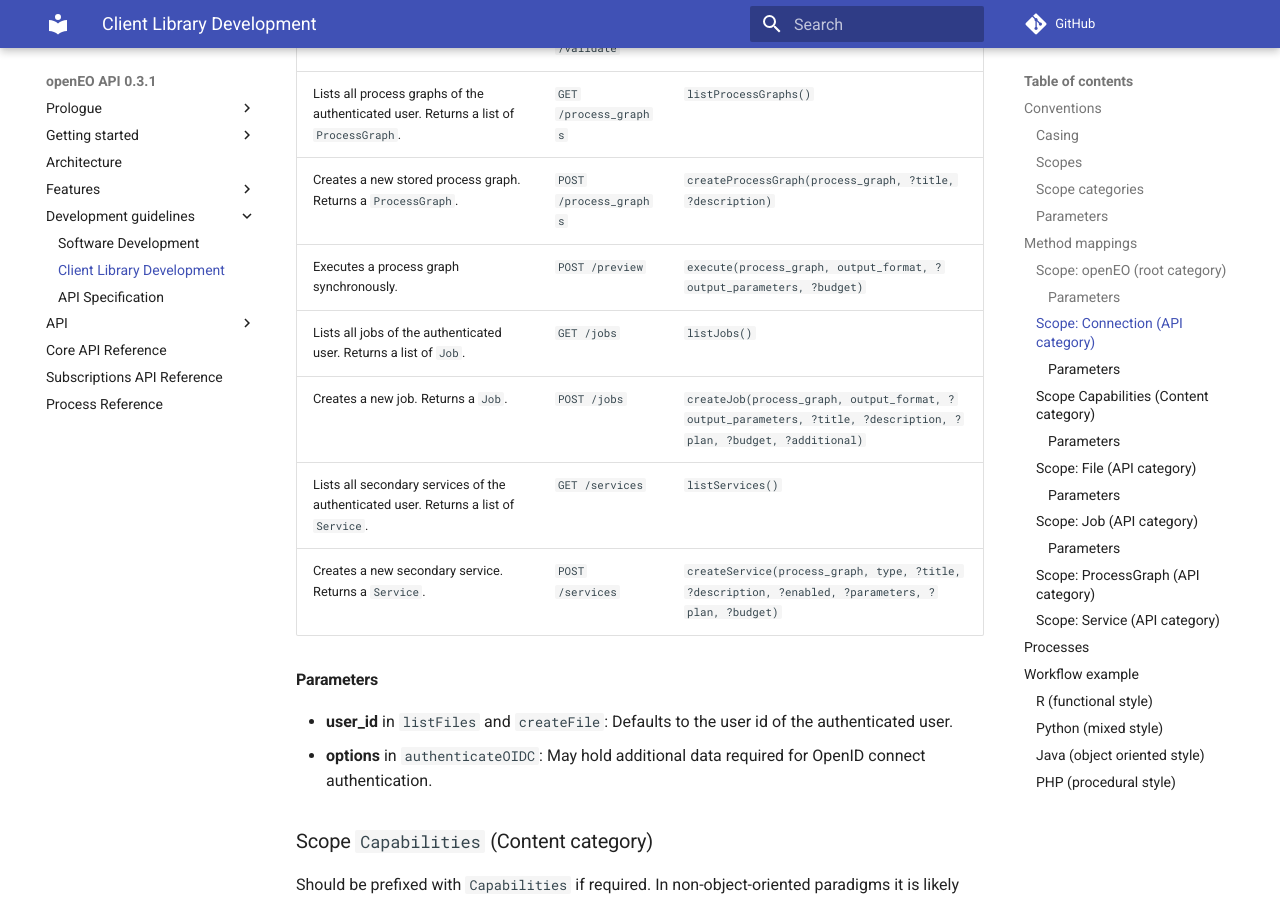
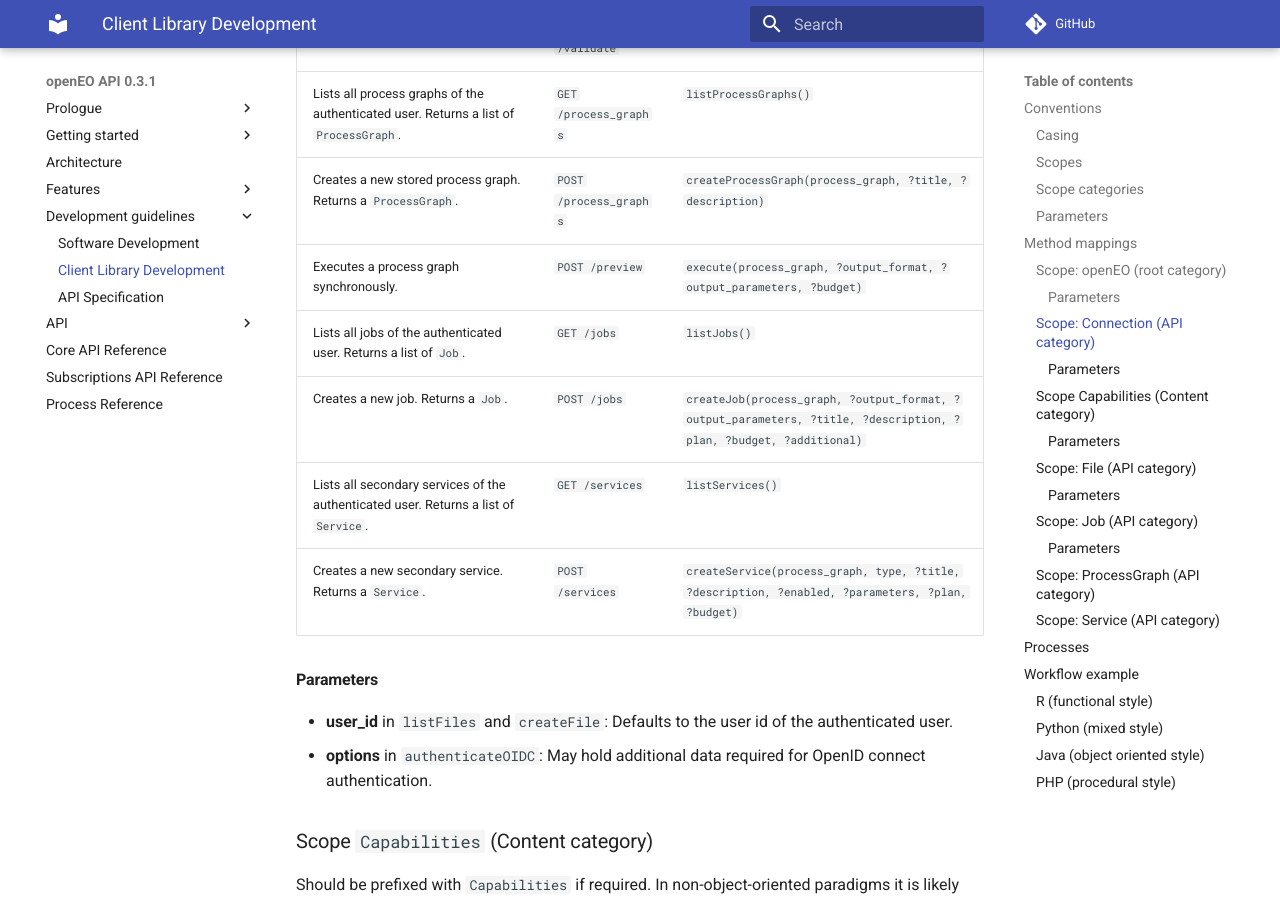
Before and after one commit to Open-EO/openeo-api, an MkDocs documentation site: the page built from docs/guidelines-clients.md, in a window 1280 px wide and 900 px high, scrolled down 3814 px. Built offline with MkDocs 1.6.1 and Material for MkDocs 9.7.7, drawn with Linux system fonts in a browser that asks for light colours; comment, search, counter and statistics services are not loaded.

```diff
--- a/docs/guidelines-clients.md
+++ b/docs/guidelines-clients.md
@@ -98,9 +98,9 @@ Parameters with a leading `?` are optional.
 | Validates a process graph.                                   | `POST /validate`          | `validateProcessGraph(process_graph)`                        |
 | Lists all process graphs of the authenticated user. Returns a list of `ProcessGraph`. | `GET /process_graphs`     | `listProcessGraphs()`                                        |
 | Creates a new stored process graph. Returns a `ProcessGraph`. | `POST /process_graphs`    | `createProcessGraph(process_graph, ?title, ?description)`    |
-| Executes a process graph synchronously.                      | `POST /preview`           | `execute(process_graph, output_format, ?output_parameters, ?budget)` |
+| Executes a process graph synchronously.                      | `POST /preview`           | `execute(process_graph, ?output_format, ?output_parameters, ?budget)` |
 | Lists all jobs of the authenticated user. Returns a list of `Job`. | `GET /jobs`               | `listJobs()`                                                 |
-| Creates a new job. Returns a `Job`.                          | `POST /jobs`              | `createJob(process_graph, output_format, ?output_parameters, ?title, ?description, ?plan, ?budget, ?additional)` |
+| Creates a new job. Returns a `Job`.                          | `POST /jobs`              | `createJob(process_graph, ?output_format, ?output_parameters, ?title, ?description, ?plan, ?budget, ?additional)` |
 | Lists all secondary services of the authenticated user. Returns a list of `Service`. | `GET /services`           | `listServices()`                                             |
 | Creates a new secondary service. Returns  a `Service`.       | `POST /services`          | `createService(process_graph, type, ?title, ?description, ?enabled, ?parameters, ?plan, ?budget)` |
 
```
Also changed, not shown: CHANGELOG.md (+1 -0 lines).
